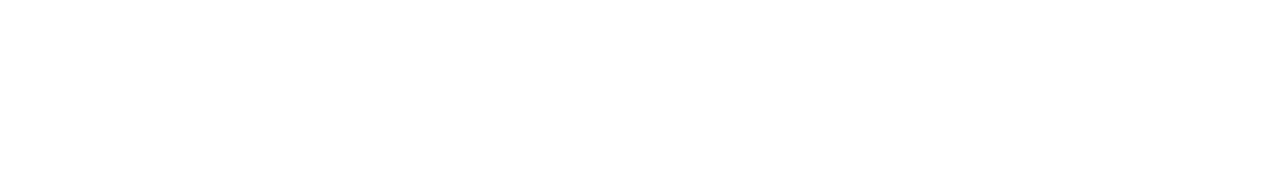
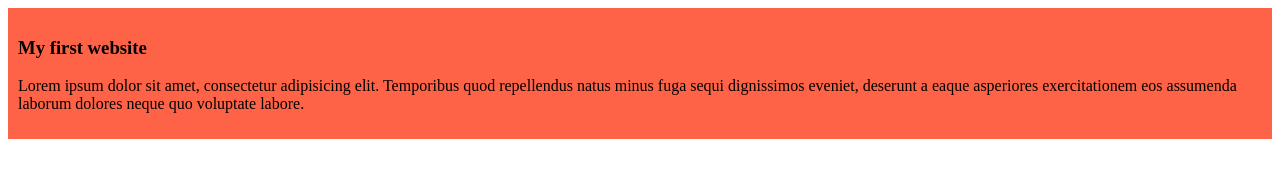
Before and after one commit to yasmin595/my-normal-website, a plain HTML site: page index.html in a window 1280 px wide. Drawn offline with Linux system fonts and the light colour scheme.

Commit message:
added the first blog

```diff
--- a/index.html
+++ b/index.html
@@ -4,8 +4,12 @@
     <meta charset="UTF-8">
     <meta name="viewport" content="width=device-width, initial-scale=1.0">
     <title>my normal website</title>
+    <link rel="stylesheet" href="styles/blog.css">
 </head>
 <body>
-
+    <div>
+        <h3> My first website</h3>
+        <p>Lorem ipsum dolor sit amet, consectetur adipisicing elit. Temporibus quod repellendus natus minus fuga sequi dignissimos eveniet, deserunt a eaque asperiores exercitationem eos assumenda laborum dolores neque quo voluptate labore.</p>
+    </div>
 </body>
 </html>
--- /dev/null
+++ b/styles/blog.css
@@ -0,0 +1,4 @@
+div{
+    background-color: tomato;
+    padding: 10px;
+}
```
